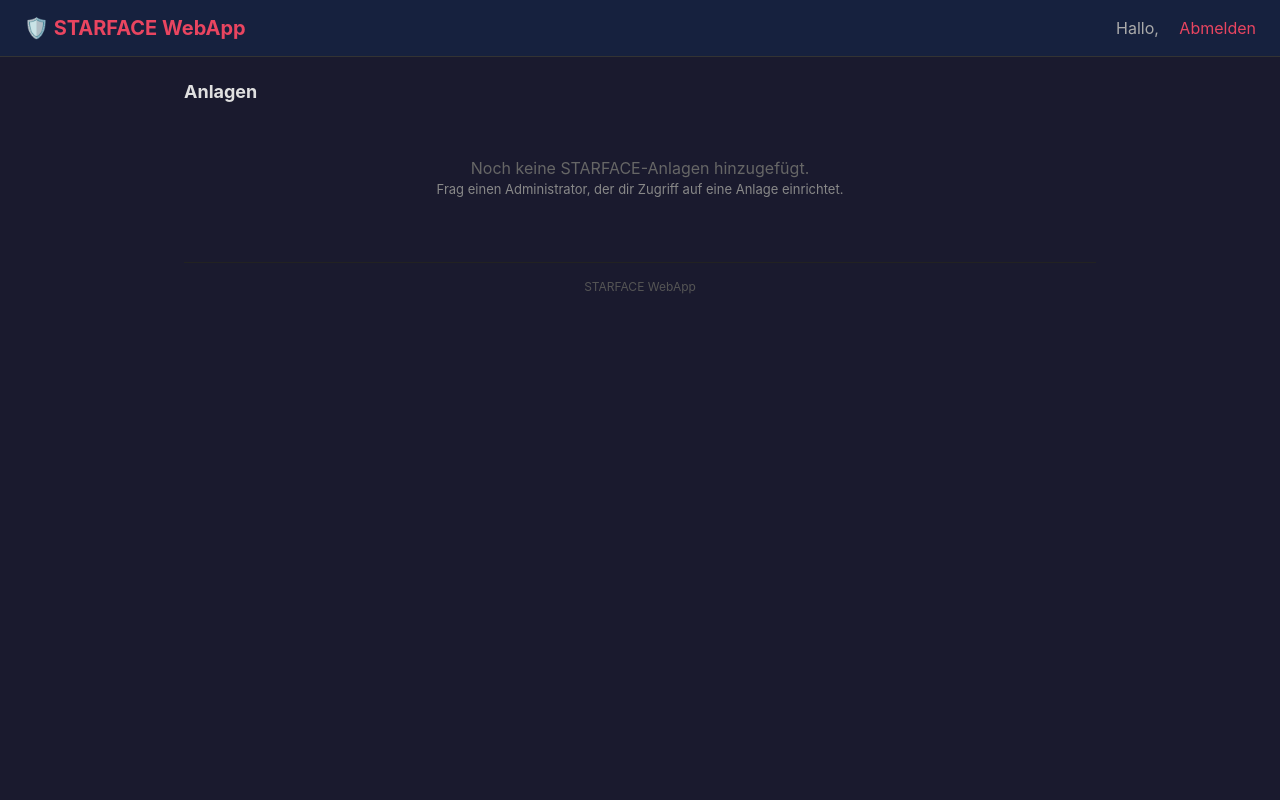
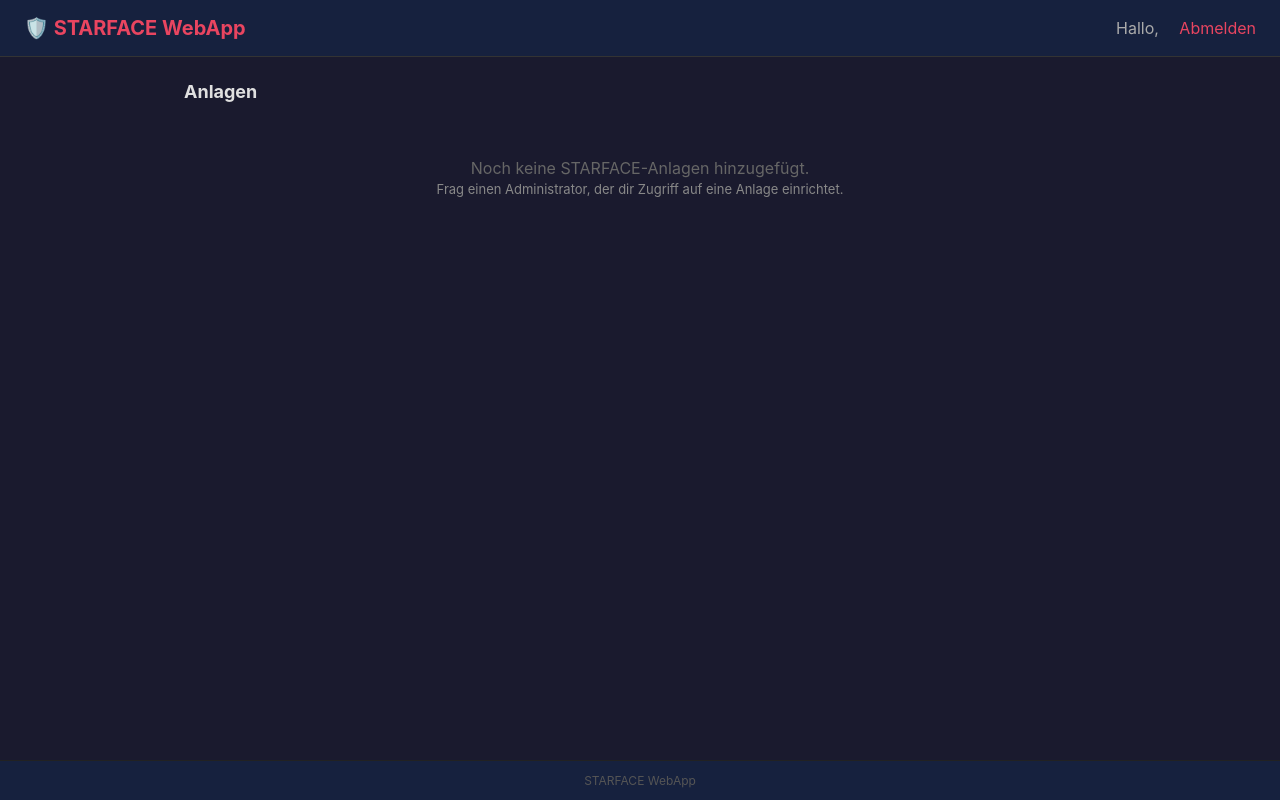
Before and after one commit to MiCoSa79/Starface-WebApp, a FastAPI app: template app/templates/dashboard.html in a window 1280 px wide. Run offline with FastAPI, Linux system fonts and the light colour scheme; the template is opened without the code that fills it, so the values that code supplies are empty.

Commit message:
Dashboard-Footer fixiert am unteren Bildschirmrand (position: fixed)
Footer bleibt immer sichtbar, auch bei vielen Anlagen.

```diff
--- a/app/templates/dashboard.html
+++ b/app/templates/dashboard.html
@@ -18,7 +18,8 @@
         .topbar h1 { font-size: 20px; color: #e94560; }
         .topbar .user { color: #aaa; }
         .topbar a { color: #e94560; text-decoration: none; margin-left: 16px; }
-        .container { max-width: 960px; margin: 0 auto; padding: 24px; }
+        .container { max-width: 960px; margin: 0 auto; padding: 24px;
+                     padding-bottom: 60px; }
 
         /* Anlagen-Karten */
         .card { background: #16213e; border-radius: 12px; padding: 20px; margin-bottom: 16px;
@@ -39,9 +40,10 @@
         .badge { display: inline-block; background: #2d6a4f; color: #95d5b2;
                  padding: 2px 8px; border-radius: 4px; font-size: 12px; margin-left: 8px; }
 
-        /* Fußzeile */
-        .footer { text-align: center; padding: 16px; color: #555; font-size: 12px;
-                  margin-top: 24px; border-top: 1px solid #222; }
+        /* Fußzeile — fixiert am unteren Bildschirmrand */
+        .footer { position: fixed; bottom: 0; left: 0; right: 0;
+                  text-align: center; padding: 12px 16px; color: #555; font-size: 12px;
+                  background: #16213e; border-top: 1px solid #222; z-index: 100; }
     </style>
 </head>
 <body>
```
